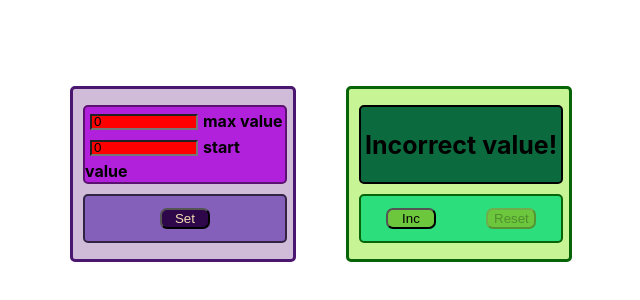
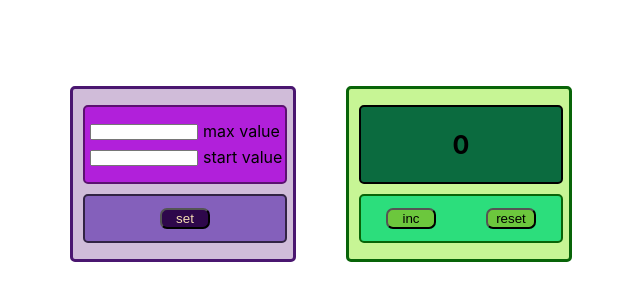
Before and after one commit to VadimLyutsko/my-counter, a React (Create React App) app: page / in a window 1280 px wide. Shown: the part 194-494 px from the top of the page, without its empty margins (319-959 px from the left). Built offline with nearby package versions, Linux system fonts and the light colour scheme.

Commit message:
Project revision

```diff
--- a/src/App.tsx
+++ b/src/App.tsx
@@ -4,53 +4,58 @@ import {CounterContainer} from "./components/counter/CounterContainer";
 import {SettingsCounterContainer} from "./components/settingsCounter/SettingsCounterContainer";
 
 function App() {
-    const [count, setCount] = useState<number>(0);
-    const [startCount, setStartCount] = useState<number>(0)
-    const [maxCount, setMaxCount] = useState<number>(0)
 
-    useEffect(() => {
-        let startCountAsString = localStorage.getItem("start value")
-        let maxCountAsString = localStorage.getItem("max value")
+    const [count, setCount] = useState<number>(0)
+    const [startValue, setStartValue] = useState<number>(0)
+    const [maxValue, setMaxValue] = useState<number>(0)
 
-        if (startCountAsString) {
-            let startCountValue = JSON.parse(startCountAsString)
-            setStartCount(startCountValue)
-            setCount(startCountValue)
-        }
+    const setStateToStartValue = (value:string) => {
+        let startValueToString = JSON.parse(value)
+        setStartValue(startValueToString)
+    }
+    const setStateToMaxValue = (value:string) => {
+        let maxValueToString = JSON.parse(value)
+        setMaxValue(maxValueToString)
+    }
 
-        if (maxCountAsString) {
-            let maxCountValue = JSON.parse(maxCountAsString)
-            setMaxCount(maxCountValue)
-        }
 
-    }, [])
 
-    const setToLocalStorage = () => {
-        if (startCount !== 0 && maxCount !== 0) {
-            localStorage.setItem("start value", JSON.stringify(startCount))
-            setCount(startCount)
-        }
-        if (startCount !== 0 && maxCount !== 0) {
-            localStorage.setItem("max value", JSON.stringify(maxCount))
-        }
+
+
+    const setToLocalStorageStartValue = (value:number | undefined) => {
+        let startValueToString = JSON.stringify(value)
+        localStorage.setItem('start value', startValueToString)
     }
+    const setToLocalStorageMaxValue = (value:number | undefined) => {
+        let maxValueToString = JSON.stringify(value)
+        localStorage.setItem('max value', maxValueToString)
+    }
+
+
+
+
+    const incCount = () => {
+        setCount(count + 1)
+    }
+    const resetCount = () => {
+        setCount(0)
+    }
+
 
 
     return (
         <div className="App">
             <SettingsCounterContainer
-                setStartCount={setStartCount}
-                setMaxCount={setMaxCount}
-                setToLocalStorage={setToLocalStorage}
-                startCount={startCount}
-                maxCount={maxCount}
+                setStateToStartValue={setStateToStartValue}
+                setStateToMaxValue={setStateToMaxValue}
+                setToLocalStorageStartValue={setToLocalStorageStartValue} startValue={startValue}
+                setToLocalStorageMaxValue={setToLocalStorageMaxValue} maxValue={maxValue}
             />
 
             <CounterContainer
                 count={count}
-                setCount={setCount}
-                startCount={startCount}
-                maxCount={maxCount}
+                incCount={incCount}
+                resetCount={resetCount}
             />
         </div>
     );
--- a/src/components/counter/CounterContainer.tsx
+++ b/src/components/counter/CounterContainer.tsx
@@ -5,41 +5,22 @@ import styles from "./CounterContainer.module.css"
 
 type CounterContainerPropsType = {
     count: number
-    setCount: (count: number) => void
-    startCount: number
-    maxCount: number
+    resetCount: () => void
+    incCount: () => void
 }
 
-export const CounterContainer: FC<CounterContainerPropsType> = ({
-                                                                    count,
-                                                                    setCount,
-                                                                    startCount,
-                                                                    maxCount
-                                                                }) => {
 
-
-    const incCounterHandler = () => {
-        setCount(count + 1)
-    }
-
-    const resetCounterHandler = () => {
-        setCount(startCount)
-    }
+export const CounterContainer: FC<CounterContainerPropsType> = ({count, resetCount, incCount}) => {
 
 
     return (
         <div className={styles.CounterContainer}>
             <CounterTabloid
                 count={count}
-                startCount={startCount}
-                maxCount={maxCount}
             />
             <CounterMenu
-                incCounterHandler={incCounterHandler}
-                resetCounterHandler={resetCounterHandler}
-                count={count}
-                startCount={startCount}
-                maxCount={maxCount}
+                resetCount={resetCount}
+                incCount={incCount}
             />
         </div>
     )
--- a/src/components/counter/counterMenu/CounterMenu.tsx
+++ b/src/components/counter/counterMenu/CounterMenu.tsx
@@ -3,25 +3,17 @@ import {SuperButton} from "../../superComponents/superButton/SuperButton";
 import styles from "./CounterMenu.module.css"
 
 type CounterMenuPropsType = {
-    resetCounterHandler: () => void
-    incCounterHandler: () => void
-    count: number
-    startCount: number
-    maxCount: number
+    incCount?: () => void
+    resetCount?: () => void
 }
 
-export const CounterMenu: FC<CounterMenuPropsType> = ({
-                                                          incCounterHandler,
-                                                          resetCounterHandler,
-                                                          startCount,
-                                                          count
-                                                      }) => {
+export const CounterMenu: FC<CounterMenuPropsType> = ({incCount, resetCount}) => {
 
 
     return (
         <div className={styles.counterMenu}>
-            <SuperButton value="Inc" incCounterHandler={incCounterHandler} count={count}/>
-            <SuperButton value="Reset" resetCounterHandler={resetCounterHandler} startCount={startCount} count={count}/>
+            <SuperButton value='inc' incCount={incCount}/>
+            <SuperButton value='reset' resetCount={resetCount}/>
         </div>
     )
 }
--- a/src/components/counter/counterTabloid/CounterTabloid.tsx
+++ b/src/components/counter/counterTabloid/CounterTabloid.tsx
@@ -1,24 +1,17 @@
 import React, {FC} from "react";
 import styles from "./CounterTabloid.module.css"
 
-type CounterTabloidPropsType = {
+type CounterTabloidPropsType={
     count: number
-    startCount: number
-    maxCount: number
 }
 
-
-export const CounterTabloid: FC<CounterTabloidPropsType> = ({
-                                                                count,
-                                                                startCount,
-                                                                maxCount
-                                                            }) => {
+export const CounterTabloid: FC<CounterTabloidPropsType> = ({count}) => {
 
 
     return (
         <div className={styles.counterTabloid}>
-            {(startCount >= maxCount) ? "Incorrect value!" : count}
 
+            {count}
         </div>
     )
 }
--- a/src/components/settingsCounter/SettingsCounterContainer.tsx
+++ b/src/components/settingsCounter/SettingsCounterContainer.tsx
@@ -4,33 +4,30 @@ import {SettingsMenu} from "./settingsMenu/SettingsMenu";
 import styles from "./SettingsContainer.module.css"
 
 type SettingsCounterContainerPropsType = {
-    setMaxCount: (maxCount: number) => void
-    setStartCount: (startCount: number) => void
-    setToLocalStorage: () => void
-    maxCount: number
-    startCount: number
+    setStateToStartValue: (value:string) => void
+    setStateToMaxValue:(value:string) => void
+    setToLocalStorageStartValue:(value:number | undefined)=>void
+    setToLocalStorageMaxValue:(value:number | undefined)=>void
+    startValue:number
+    maxValue:number
 }
 
 export const SettingsCounterContainer: FC<SettingsCounterContainerPropsType> = ({
-                                                                                    setMaxCount,
-                                                                                    setStartCount,
-                                                                                    setToLocalStorage,
-                                                                                    maxCount,
-                                                                                    startCount
+                                                                                    setStateToStartValue,setStateToMaxValue,
+                                                                                    setToLocalStorageStartValue,setToLocalStorageMaxValue,
+                                                                                    startValue,maxValue
                                                                                 }) => {
 
     return (
         <div className={styles.settingsContainer}>
             <SettingsTabloid
-                setMaxCount={setMaxCount}
-                setStartCount={setStartCount}
-                startCount={startCount}
-                maxCount={maxCount}
+                setStateToStartValue={setStateToStartValue}
+                setStateToMaxValue={setStateToMaxValue}
+
             />
             <SettingsMenu
-                setToLocalStorage={setToLocalStorage}
-                startCount={startCount}
-                maxCount={maxCount}
+                setToLocalStorageStartValue={setToLocalStorageStartValue} startValue={startValue}
+                setToLocalStorageMaxValue={setToLocalStorageMaxValue} maxValue={maxValue}
             />
         </div>
     )
--- a/src/components/settingsCounter/settingsMenu/SettingsMenu.tsx
+++ b/src/components/settingsCounter/settingsMenu/SettingsMenu.tsx
@@ -2,27 +2,23 @@ import React, {FC} from "react";
 import {SuperButton} from "../../superComponents/superButton/SuperButton";
 import styles from "./settingsMenu.module.css"
 
-type SettingsMenuPropsType = {
-    setToLocalStorage: () => void
-    startCount: number
-    maxCount: number
+type SettingsMenuPropsType={
+    setToLocalStorageStartValue:(value:number | undefined)=>void
+    setToLocalStorageMaxValue:(value:number | undefined)=>void
+    startValue:number
+    maxValue:number
 }
 
-
-export const SettingsMenu: FC<SettingsMenuPropsType> = ({
-                                                            setToLocalStorage,
-                                                            startCount,
-                                                            maxCount
-                                                        }) => {
+export const SettingsMenu: FC<SettingsMenuPropsType> = ({setToLocalStorageStartValue,setToLocalStorageMaxValue,startValue,maxValue}) => {
 
 
     return (
         <div className={styles.settingsMenu}>
-            <SuperButton
-                setToLocalStorage={setToLocalStorage}
-                value="Set"
-                startCount={startCount}
-                maxCount={maxCount}
+            <SuperButton value='set'
+                         setToLocalStorageStartValue={setToLocalStorageStartValue}
+                         setToLocalStorageMaxValue={setToLocalStorageMaxValue}
+                         startValue={startValue}
+                         maxValue={maxValue}
             />
         </div>
     )
--- a/src/components/settingsCounter/settingsTabloid/SettingsTabloid.tsx
+++ b/src/components/settingsCounter/settingsTabloid/SettingsTabloid.tsx
@@ -2,56 +2,25 @@ import React, {ChangeEvent, FC} from "react";
 import styles from "./settingsTabloid.module.css"
 
 type SettingsTabloidPropsType = {
-    setMaxCount: (maxCount: number) => void
-    setStartCount: (startCount: number) => void
-    maxCount: number
-    startCount: number
+    setStateToStartValue: (value: string) => void
+    setStateToMaxValue: (value: string) => void
+
 }
 
+export const SettingsTabloid: FC<SettingsTabloidPropsType> = ({setStateToStartValue, setStateToMaxValue}) => {
 
-export const SettingsTabloid: FC<SettingsTabloidPropsType> = ({
-                                                                  setMaxCount,
-                                                                  setStartCount,
-                                                                  maxCount,
-                                                                  startCount
-                                                              }) => {
-
-
-    const maxCountInputHandler = (event: ChangeEvent<HTMLInputElement>) => {
-        setMaxCount(JSON.parse(event.currentTarget.value))
-
+    const onChangeStartValueHandler = (event: ChangeEvent<HTMLInputElement>) => {
+        setStateToStartValue(event.currentTarget.value)
     }
-
-    const startCountInputHandler = (event: ChangeEvent<HTMLInputElement>) => {
-        setStartCount(JSON.parse(event.currentTarget.value))
+    const onChangeMaxValueHandler = (event: ChangeEvent<HTMLInputElement>) => {
+        setStateToMaxValue(event.currentTarget.value)
     }
 
 
     return (
         <div className={styles.counterTabloid}>
-                <span style={{fontWeight: "bold"}}>
-                <input
-                    className={styles.inp}
-                    value={maxCount}
-                    onChange={maxCountInputHandler}
-                    type="number"
-                    placeholder="Max"
-                    style={(startCount >= maxCount) ?
-                        {backgroundColor: "red"} :
-                        {color: "black",}}
-                />max value
-                </span>
-            <span style={{fontWeight: "bold"}}><input
-                className={styles.inp}
-                value={startCount}
-                onChange={startCountInputHandler}
-                type="number"
-                placeholder="Start"
-                style={(startCount >= maxCount) ?
-                    {backgroundColor: "red"} :
-                    {color: "black"}}
-            />start value</span>
-
+            <span><input className={styles.inp} type="number" onChange={onChangeMaxValueHandler}/>max value</span>
+            <span><input className={styles.inp} type="number" onChange={onChangeStartValueHandler}/>start value</span>
 
         </div>
     )
--- a/src/components/settingsCounter/settingsTabloid/settingsTabloid.module.css
+++ b/src/components/settingsCounter/settingsTabloid/settingsTabloid.module.css
@@ -11,9 +11,9 @@
     border: solid 2px #5b1170;
 }
 
-.inp{
+.inp {
     display: inline-block;
-height: 10px;
+    height: 10px;
     width: 50%;
     margin: 5px;
 }
--- a/src/components/superComponents/superButton/SuperButton.tsx
+++ b/src/components/superComponents/superButton/SuperButton.tsx
@@ -2,61 +2,32 @@ import React, {FC} from "react";
 import styles from "./superButton.module.css"
 
 type SuperButtonPropsType = {
-    value: string
-    incCounterHandler?: () => void
-    resetCounterHandler?: () => void
-    setToLocalStorage?: () => void
-    getFromLocalStorage?: () => void
-    count?: number
-    startCount?: number
-    maxCount?: number
+    incCount?: () => void
+    resetCount?: () => void
+    value: 'set' | 'inc' | 'reset'
+
+    setToLocalStorageStartValue?:(value:number | undefined)=>void
+    setToLocalStorageMaxValue?:(value:number | undefined)=>void
+    startValue?:number
+    maxValue?:number
 }
 
+export const SuperButton: FC<SuperButtonPropsType> = ({
+                                                          incCount, resetCount, value,setToLocalStorageStartValue,setToLocalStorageMaxValue,startValue,maxValue
 
-export const SuperButton: FC<SuperButtonPropsType> = ({
-                                                          value,
-                                                          count,
-                                                          incCounterHandler,
-                                                          resetCounterHandler,
-                                                          setToLocalStorage,
-                                                          getFromLocalStorage,
-                                                          startCount,
-                                                          maxCount
                                                       }) => {
 
 
-    const disButtStart = () => {
-        let startCountAsString = localStorage.getItem("start value")
-        if (startCountAsString) {
-            return JSON.parse(startCountAsString)
-        }
-    }
-
-    const disButtMax = () => {
-        let maxCountAsString = localStorage.getItem("max value")
-        if (maxCountAsString) {
-            return JSON.parse(maxCountAsString)
-        }
-    }
-
-
     return (
-        <button className={value === "Set" ? styles.superButtonSet : styles.superButtonIncRes}
-
-                disabled={
-                    ((count === startCount) && value === 'Reset') ||
-                    ((count === maxCount) && value === 'Inc') ||
-                    ((startCount === disButtStart()) && value === 'Set') &&
-                    ((maxCount === disButtMax()) && value === 'Set')
-                }
-
-
-                onClick={() => {
-                    incCounterHandler && incCounterHandler();
-                    resetCounterHandler && resetCounterHandler();
-                    setToLocalStorage && setToLocalStorage();
-                    getFromLocalStorage && getFromLocalStorage()
-                }}>
+        <button
+            className={value === 'set' ? styles.superButtonSet : styles.superButtonIncRes}
+            onClick={() => {
+                incCount && incCount()
+                resetCount && resetCount()
+                setToLocalStorageStartValue && setToLocalStorageStartValue(startValue)
+                setToLocalStorageMaxValue&&setToLocalStorageMaxValue(maxValue)
+            }}
+        >
             {value}
         </button>
     )
```
